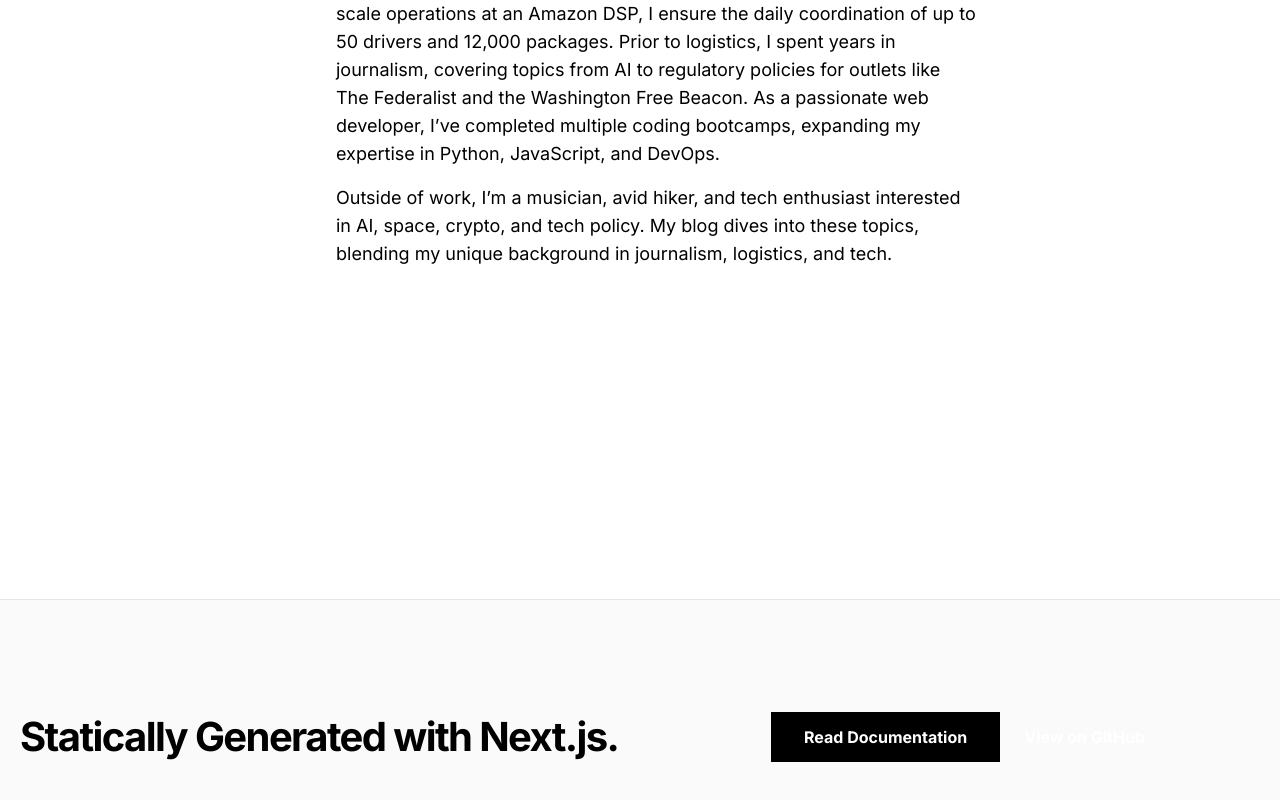
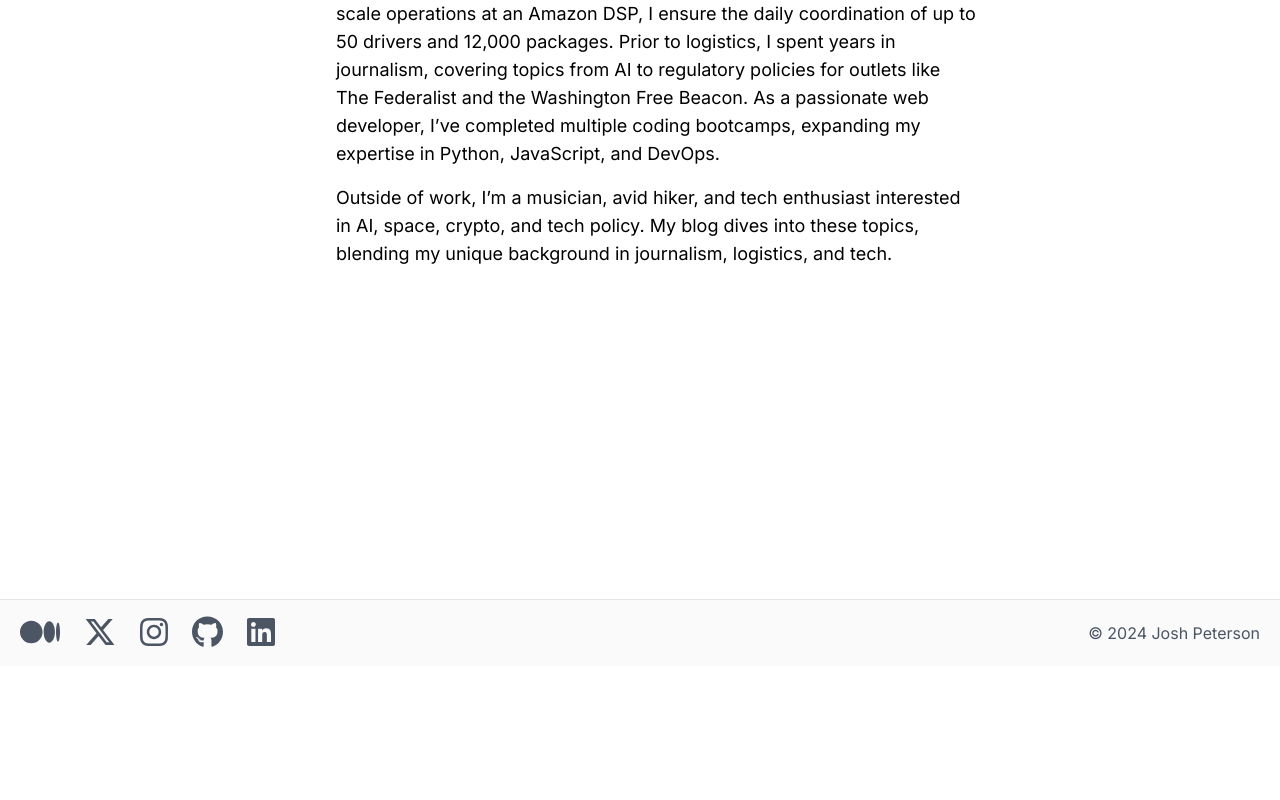
Before and after one commit to joshuadanpeterson/portfolio-blog, a Next.js app: page /about in a window 1280 px wide. Shown: the part 486-1286 px from the top of the page. After the commit the page ends 1152 px from the top, so only its background shows below. Built offline with nearby package versions, Linux system fonts and the light colour scheme.

Commit message:
feat: Update Footer to include Font Awesome icons

```diff
--- a/package.json
+++ b/package.json
@@ -14,10 +14,10 @@
     "date-fns": "^3.3.1",
     "dotenv": "^16.4.5",
     "gray-matter": "^4.0.3",
-    "next": "^14.2.4",
+    "next": "^14.2.15",
     "nodemailer": "^6.9.14",
-    "react": "^18",
-    "react-dom": "^18",
+    "react": "^18.3.1",
+    "react-dom": "^18.3.1",
     "remark": "^15.0.1",
     "remark-html": "^16.0.1"
   },
--- a/src/app/_components/footer.tsx
+++ b/src/app/_components/footer.tsx
@@ -1,32 +1,68 @@
+"use client";
+
+import React from "react";
 import Container from "@/app/_components/container";
-import { EXAMPLE_PATH } from "@/lib/constants";
+import { FontAwesomeIcon } from "@fortawesome/react-fontawesome";
+import {
+  faMedium,
+  faGithub,
+  faXTwitter,
+  faInstagram,
+  faLinkedin,
+} from "@fortawesome/free-brands-svg-icons";
 
-export function Footer() {
+export default function Footer() {
   return (
     <footer className="bg-neutral-50 border-t border-neutral-200">
       <Container>
-        <div className="py-28 flex flex-col lg:flex-row items-center">
-          <h3 className="text-4xl lg:text-[2.5rem] font-bold tracking-tighter leading-tight text-center lg:text-left mb-10 lg:mb-0 lg:pr-4 lg:w-1/2">
-            Statically Generated with Next.js.
-          </h3>
-          <div className="flex flex-col lg:flex-row justify-center items-center lg:pl-4 lg:w-1/2">
+        <div className="flex flex-col lg:flex-row items-center justify-between py-4">
+          <div className="flex space-x-6">
             <a
-              href="https://nextjs.org/docs/app/building-your-application/routing/layouts-and-templates"
-              className="mx-3 bg-black hover:bg-white hover:text-black border border-black text-white font-bold py-3 px-12 lg:px-8 duration-200 transition-colors mb-6 lg:mb-0"
+              href="https://medium.com/@joshpeterson"
+              target="_blank"
+              rel="noopener noreferrer"
+              className="text-gray-600 hover:text-gray-800"
             >
-              Read Documentation
+              <FontAwesomeIcon icon={faMedium} size="2x" />
             </a>
             <a
-              href={`https://github.com/vercel/next.js/tree/canary/examples/${EXAMPLE_PATH}`}
-              className="mx-3 font-bold hover:underline"
+              href="https://x.com/jdpeterson"
+              target="_blank"
+              rel="noopener noreferrer"
+              className="text-gray-600 hover:text-gray-800"
             >
-              View on GitHub
+              <FontAwesomeIcon icon={faXTwitter} size="2x" />
             </a>
+            <a
+              href="https://instagram.com/chromaticera"
+              target="_blank"
+              rel="noopener noreferrer"
+              className="text-gray-600 hover:text-gray-800"
+            >
+              <FontAwesomeIcon icon={faInstagram} size="2x" />
+            </a>
+            <a
+              href="https://github.com/joshuadanpeterson"
+              target="_blank"
+              rel="noopener noreferrer"
+              className="text-gray-600 hover:text-gray-800"
+            >
+              <FontAwesomeIcon icon={faGithub} size="2x" />
+            </a>
+            <a
+              href="https://linkedin.com/in/joshuadanpeterson"
+              target="_blank"
+              rel="noopener noreferrer"
+              className="text-gray-600 hover:text-gray-800"
+            >
+              <FontAwesomeIcon icon={faLinkedin} size="2x" />
+            </a>
+          </div>
+          <div className="mt-4 lg:mt-0 text-gray-600">
+            &copy; 2024 Josh Peterson
           </div>
         </div>
       </Container>
     </footer>
   );
 }
-
-export default Footer;
--- /dev/null
+++ b/src/pages/_app.tsx
@@ -0,0 +1,12 @@
+// src/pages/_app.tsx
+import "@fortawesome/fontawesome-svg-core/styles.css";
+import { config } from "@fortawesome/fontawesome-svg-core";
+config.autoAddCss = false; // Tell Font Awesome to skip adding the CSS automatically since it's being imported above
+
+import type { AppProps } from "next/app";
+
+function MyApp({ Component, pageProps }: AppProps) {
+  return <Component {...pageProps} />;
+}
+
+export default MyApp;
```
Also changed, not shown: 1 other file (tests, documents, lock files or other folders).
